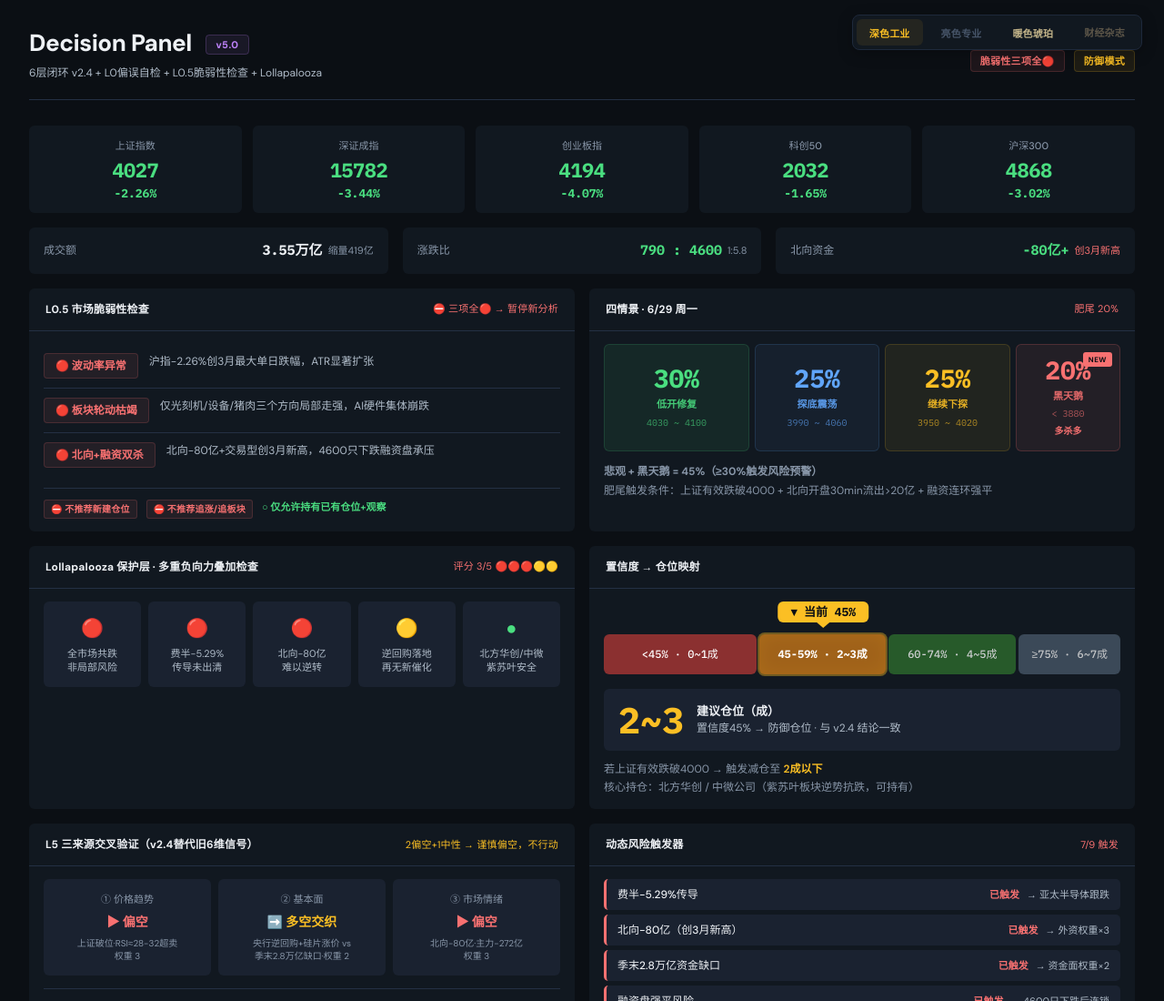
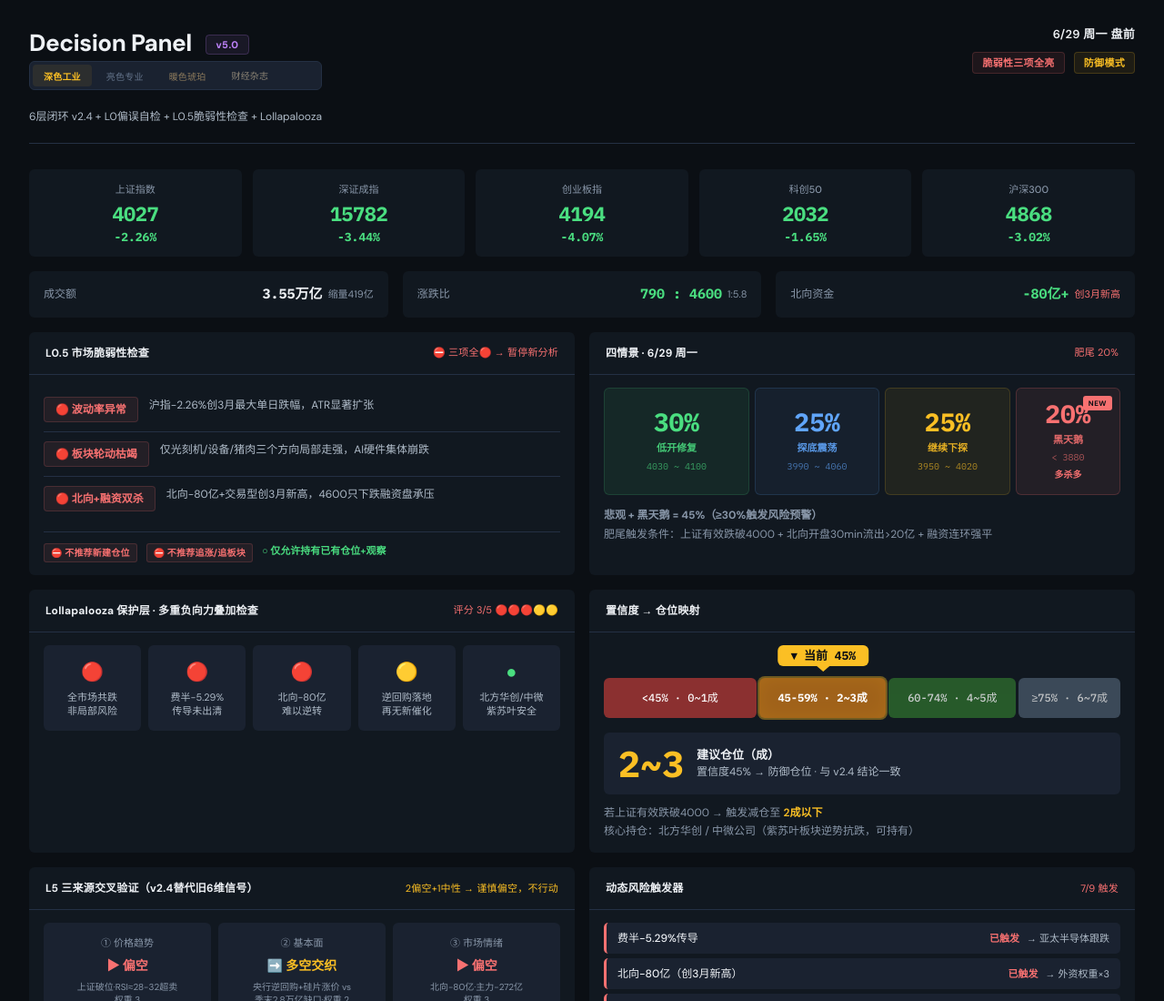
Before and after one commit to fchen2026/dashboard, a plain HTML site: page index.html in a window 1280 px wide. Shown: the top 1100 px of the page at 91% size. Drawn offline with Linux system fonts and the light colour scheme.

Commit message:
v5.0排版修复：主题栏内联+日期对比度+去Emoji+header层级

```diff
--- a/index.html
+++ b/index.html
@@ -215,13 +215,15 @@
     text-align: right;
     display: flex;
     flex-direction: column;
-    gap: 6px;
+    gap: 8px;
     align-items: flex-end;
+    min-width: 200px;
   }
   .hdr-date {
     font-size: 13px;
-    color: var(--text2);
-    font-weight: 500;
+    color: var(--text);
+    font-weight: 600;
+    letter-spacing: 0.3px;
   }
   .tag {
     display: inline-block;
@@ -651,36 +653,34 @@
 
   /* ===== THEME SWITCHER ===== */
   .theme-bar {
-    position: fixed;
-    top: 16px;
-    right: 24px;
-    z-index: 1000;
     display: flex;
-    gap: 6px;
-    background: var(--surface);
-    border: 1px solid var(--border);
-    border-radius: 8px;
-    padding: 4px;
-    box-shadow: 0 4px 16px rgba(0,0,0,0.25);
+    gap: 4px;
+    background: var(--surface2);
+    border: 1px solid var(--divider);
+    border-radius: 6px;
+    padding: 3px;
+    margin-bottom: 20px;
+    box-shadow: none;
+    align-self: flex-start;
   }
   .theme-btn {
-    padding: 6px 14px;
-    border-radius: 6px;
+    padding: 4px 12px;
+    border-radius: 4px;
     border: none;
     cursor: pointer;
-    font-size: 11px;
-    font-weight: 600;
+    font-size: 10px;
+    font-weight: 500;
     font-family: var(--font-body);
     background: transparent;
-    color: var(--text2);
-    transition: all 0.2s ease;
+    color: var(--text3);
+    transition: all 0.15s ease;
     white-space: nowrap;
     letter-spacing: 0.2px;
   }
-  .theme-btn:hover { color: var(--text); background: var(--surface2); }
-  .theme-btn.active { background: var(--amber-bg); color: var(--amber); font-weight: 700; }
+  .theme-btn:hover { color: var(--text2); background: var(--surface); }
+  .theme-btn.active { background: var(--amber-bg); color: var(--amber); font-weight: 600; }
 
-  [data-theme="light"] .theme-btn.active { color: var(--amber); }
+  [data-theme="light"] .theme-btn.active { color: #b45309; background: rgba(180,83,9,0.08); }
   [data-theme="amber"] .theme-btn.active { color: var(--amber); background: rgba(251,191,36,0.18); }
   [data-theme="magazine"] .theme-btn.active { color: #8b6914; background: rgba(139,105,20,0.1); }
 
@@ -737,10 +737,7 @@
 
   @media (max-width: 900px) {
     .theme-bar {
-      top: auto;
-      bottom: 16px;
-      right: 50%;
-      transform: translateX(50%);
+      justify-content: center;
     }
   }
 
@@ -748,25 +745,24 @@
 </head>
 <body>
 
-<div class="theme-bar" id="themeBar">
-  <button class="theme-btn active" data-theme="dark">深色工业</button>
-  <button class="theme-btn" data-theme="light">亮色专业</button>
-  <button class="theme-btn" data-theme="amber">暖色琥珀</button>
-  <button class="theme-btn" data-theme="magazine">财经杂志</button>
-</div>
-
 <div class="container">
 
 <!-- ===== HEADER ===== -->
 <div class="hdr">
   <div>
     <h1>Decision Panel <span class="ver">v5.0</span></h1>
+    <div class="theme-bar" id="themeBar">
+      <button class="theme-btn active" data-theme="dark">深色工业</button>
+      <button class="theme-btn" data-theme="light">亮色专业</button>
+      <button class="theme-btn" data-theme="amber">暖色琥珀</button>
+      <button class="theme-btn" data-theme="magazine">财经杂志</button>
+    </div>
     <div class="hdr-sub">6层闭环 v2.4 + L0偏误自检 + L0.5脆弱性检查 + Lollapalooza</div>
   </div>
   <div class="hdr-meta">
     <span class="hdr-date"><span>6/29 周一 盘前</span></span>
     <div>
-      <span class="tag tag-r">脆弱性三项全🔴</span>
+      <span class="tag tag-r">脆弱性三项全亮</span>
       <span class="tag tag-a" style="margin-left:6px;">防御模式</span>
     </div>
   </div>
```
